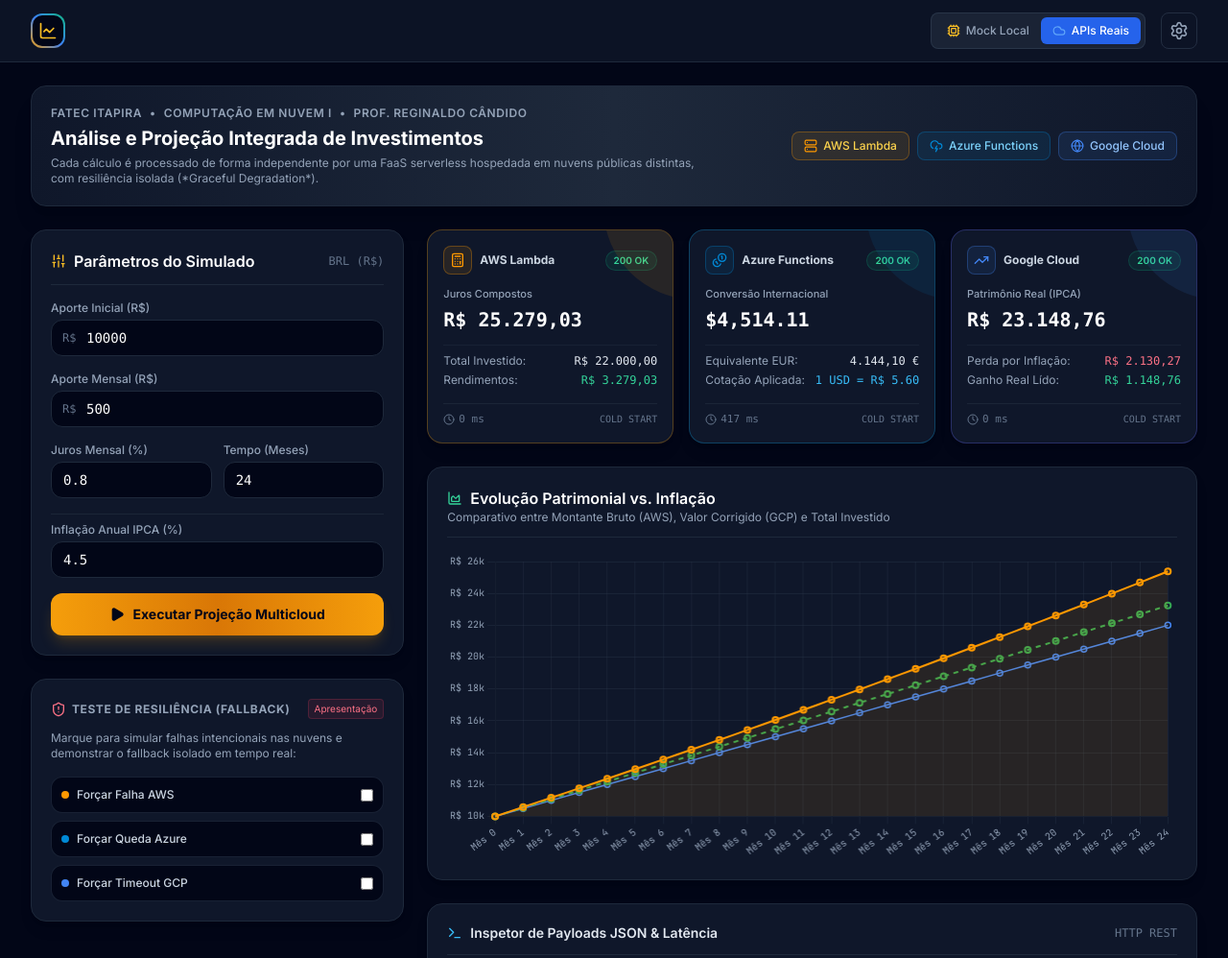
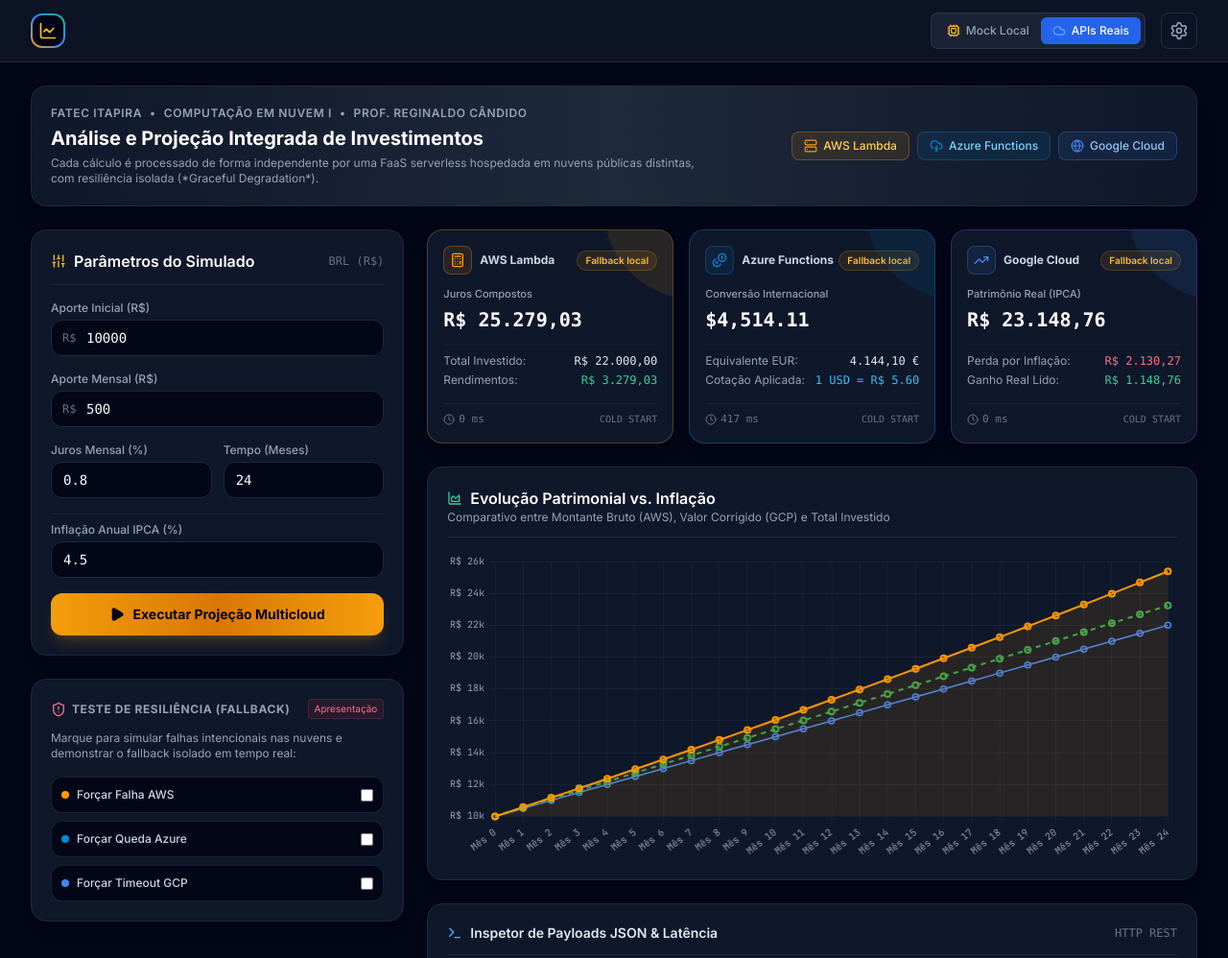
Before and after one commit to julianicioli/Sistema-Financeiro---Trabalho-Fatec, a plain HTML site: page web/index.html in a window 1280 px wide. Shown: the top 998 px of the page at 96% size. Drawn offline with nearby package versions, Linux system fonts and the light colour scheme; no server answers.

Commit message:
Card mostra 'Fallback local' quando a nuvem falha ou não tem URL

```diff
--- a/web/index.html
+++ b/web/index.html
@@ -644,11 +644,12 @@
                     awsResult = await res.json();
                 } catch (e) {
                     console.warn("AWS Fallback deployed:", e);
-                    awsResult = { status: 'fallback', error: e.message, ...calcAWSLocal(aporteInicial, aporteMensal, taxaJuros, tempoMeses) };
+                    awsResult = { ...calcAWSLocal(aporteInicial, aporteMensal, taxaJuros, tempoMeses), status: 'fallback', error: e.message };
                 }
             } else {
                 await new Promise(r => setTimeout(r, 150 + Math.random() * 200));
                 awsResult = calcAWSLocal(aporteInicial, aporteMensal, taxaJuros, tempoMeses);
+                if (executionMode === 'real') awsResult = { ...awsResult, status: 'fallback', error: 'URL da AWS não configurada' };
             }
             const latAWS = Math.round(performance.now() - t0AWS);
 
@@ -678,11 +679,12 @@
                     azureResult = await res.json();
                 } catch (e) {
                     console.warn("Azure Fallback deployed:", e);
-                    azureResult = { status: 'fallback', error: e.message, ...calcAzureLocal(montanteBruto) };
+                    azureResult = { ...calcAzureLocal(montanteBruto), status: 'fallback', error: e.message };
                 }
             } else {
                 await new Promise(r => setTimeout(r, 180 + Math.random() * 250));
                 azureResult = calcAzureLocal(montanteBruto);
+                if (executionMode === 'real') azureResult = { ...azureResult, status: 'fallback', error: 'URL da Azure não configurada' };
             }
             const latAzure = Math.round(performance.now() - t0Azure);
 
@@ -708,11 +710,12 @@
                     gcpResult = await res.json();
                 } catch (e) {
                     console.warn("GCP Fallback deployed:", e);
-                    gcpResult = { status: 'fallback', error: e.message, ...calcGCPLocal(montanteBruto, totalInvestido, taxaInflacao, tempoMeses) };
+                    gcpResult = { ...calcGCPLocal(montanteBruto, totalInvestido, taxaInflacao, tempoMeses), status: 'fallback', error: e.message };
                 }
             } else {
                 await new Promise(r => setTimeout(r, 120 + Math.random() * 180));
                 gcpResult = calcGCPLocal(montanteBruto, totalInvestido, taxaInflacao, tempoMeses);
+                if (executionMode === 'real') gcpResult = { ...gcpResult, status: 'fallback', error: 'URL do GCP não configurada' };
             }
             const latGCP = Math.round(performance.now() - t0GCP);
 
@@ -743,7 +746,8 @@
 
             if (res && res.status !== 'error') {
                 badge.className = "text-[10px] font-semibold px-2 py-0.5 rounded-full bg-emerald-500/10 text-emerald-400 border border-emerald-500/20";
-                badge.innerText = res.status === 'fallback' ? '200 OK (Fallback)' : '200 OK';
+                badge.innerText = res.status === 'fallback' ? 'Fallback local' : '200 OK';
+                if (res.status === 'fallback') badge.className = "text-[10px] font-semibold px-2 py-0.5 rounded-full bg-amber-500/10 text-amber-400 border border-amber-500/20";
                 card.className = "bg-slate-900 border border-amber-500/30 rounded-2xl p-4 shadow-lg flex flex-col justify-between relative overflow-hidden transition-all duration-300";
 
                 document.getElementById('valMontanteBruto').innerText = formatBRL(res.data.montanteBruto);
@@ -783,7 +787,8 @@
 
             if (res && res.status !== 'error') {
                 badge.className = "text-[10px] font-semibold px-2 py-0.5 rounded-full bg-emerald-500/10 text-emerald-400 border border-emerald-500/20";
-                badge.innerText = res.status === 'fallback' ? '200 OK (Fallback)' : '200 OK';
+                badge.innerText = res.status === 'fallback' ? 'Fallback local' : '200 OK';
+                if (res.status === 'fallback') badge.className = "text-[10px] font-semibold px-2 py-0.5 rounded-full bg-amber-500/10 text-amber-400 border border-amber-500/20";
                 card.className = "bg-slate-900 border border-sky-500/30 rounded-2xl p-4 shadow-lg flex flex-col justify-between relative overflow-hidden transition-all duration-300";
 
                 document.getElementById('valUSD').innerText = formatUSD(res.data.valorUSD);
@@ -823,7 +828,8 @@
 
             if (res && res.status !== 'error') {
                 badge.className = "text-[10px] font-semibold px-2 py-0.5 rounded-full bg-emerald-500/10 text-emerald-400 border border-emerald-500/20";
-                badge.innerText = res.status === 'fallback' ? '200 OK (Fallback)' : '200 OK';
+                badge.innerText = res.status === 'fallback' ? 'Fallback local' : '200 OK';
+                if (res.status === 'fallback') badge.className = "text-[10px] font-semibold px-2 py-0.5 rounded-full bg-amber-500/10 text-amber-400 border border-amber-500/20";
                 card.className = "bg-slate-900 border border-indigo-500/30 rounded-2xl p-4 shadow-lg flex flex-col justify-between relative overflow-hidden transition-all duration-300";
 
                 document.getElementById('valMontanteReal').innerText = formatBRL(res.data.montanteReal);
```
